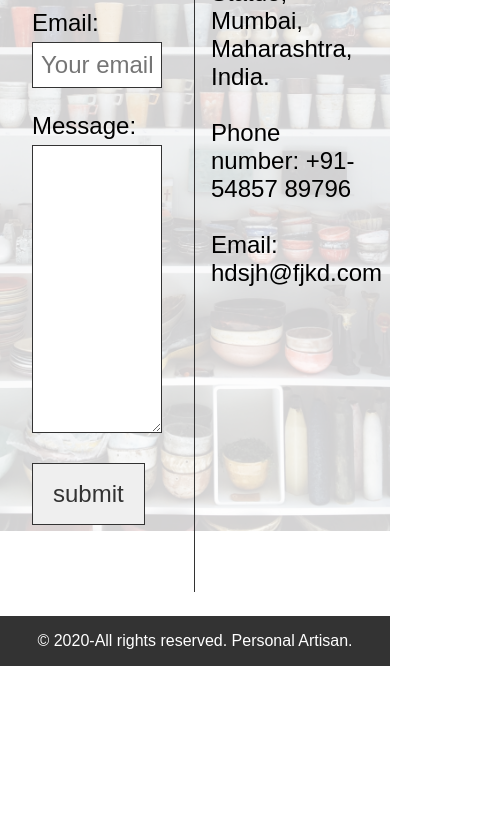
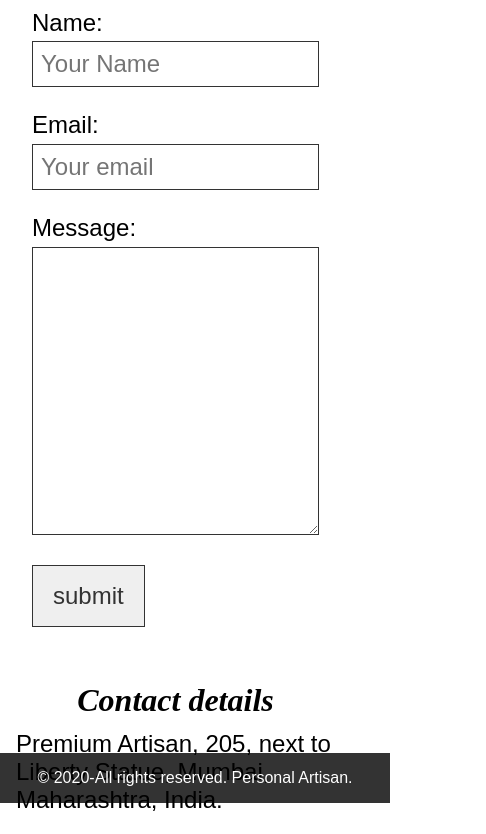
Before and after one commit to juned1998/ArtisanWebsite, a plain HTML site: page contact.html in a window 390 px wide. Shown: the part 313-1147 px from the top of the page, 486 px wide, since content can reach past the window. Before the commit the page ends 979 px from the top, so only its background shows below. Drawn offline with Linux system fonts and the light colour scheme; a web font is replaced by a local one.

Commit message:
Update contact.html

```diff
--- a/contact.html
+++ b/contact.html
@@ -4,6 +4,7 @@
   <meta charset="UTF-8">
   <meta name="viewport" content="width=device-width, initial-scale=1.0">
   <link rel="stylesheet" type="text/css" href="css/style.css">
+  <link rel="stylesheet" media="screen and (max-width: 820px)" href="css/mobile.css">
   <script src="https://kit.fontawesome.com/13df28b11c.js" crossorigin="anonymous"></script>
   <link href="https://fonts.googleapis.com/css?family=Chivo:300,700|Playfair+Display:700i" rel="stylesheet">
   <title>Personal Artisan</title>
@@ -23,7 +24,7 @@
     </ul>
    </div>
   </nav>
-  <div class="contact-background">
+    <!-- <div class="contact-background"> -->
       <div class="container">
         <section id="contact" class="py-1">
           <div class="contact-form">
@@ -55,9 +56,9 @@
           </div>
         </section>
       </div>
+    <!-- </div> -->
   <footer id="footer" class="text-center">
     &copy; 2020-All rights reserved. Personal Artisan.
   </footer>
-</div>
 </body>
 </html>
```
Lines whose indentation alone changed are shown as unchanged.
